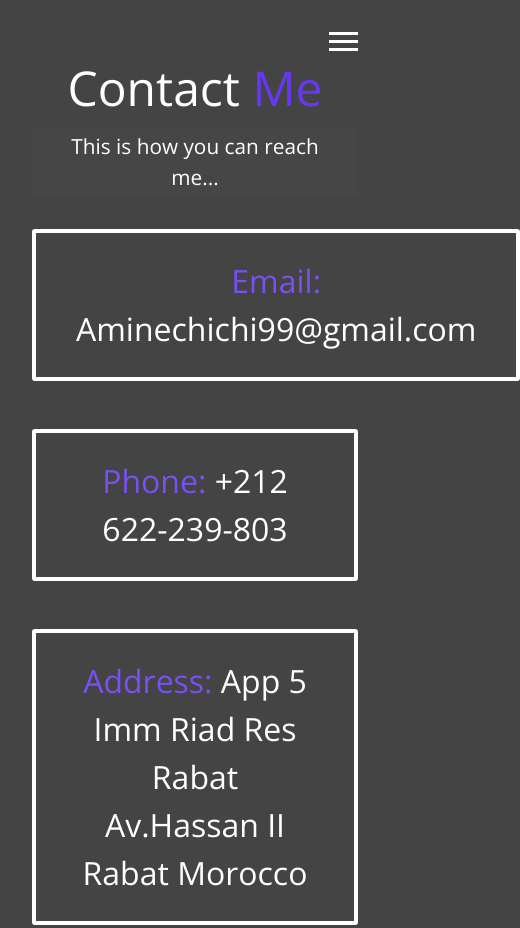
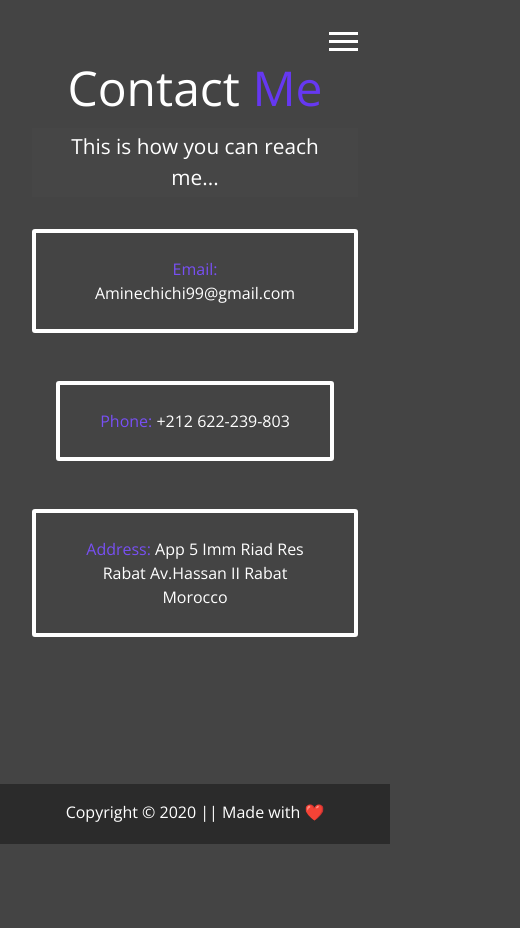
Before and after one commit to Amine-CHICHI/Amine-CHICHI.github.io, a website: page contact.html in a window 390 px wide. Shown: the top 928 px of the page, 520 px wide, since content can reach past the window. After the commit the page ends 844 px from the top, so only its background shows below. Drawn offline with nearby package versions, Linux system fonts and the light colour scheme.

Commit message:
working on responsiveness

```diff
--- a/scss/_mobile.scss
+++ b/scss/_mobile.scss
@@ -61,12 +61,18 @@
         transform: translate3d(0, 100%, 0);
         background: darken(rgba($primary_color, $overlay-opacity), 9);
     }
-    // .about-info {
-    //     // grid-template-areas: "bio-image" "bio" "job1" "job2" "job3";
-    //     // grid-template-columns: auto;
-    // }
+    .about-info {
+        grid-template-areas: "bio-image" "bio" "job1" "job2" "job3";
+        grid-template-columns: auto;
+    }
     .projects {
         grid-template-columns: repeat(2, 1fr);
+    }
+    .boxes {
+        .box {
+            font-size: 1rem;
+            margin-bottom: 3rem;
+        }
     }
 }
 
```
Also changed, not shown: css/main.css, 1 other file.
